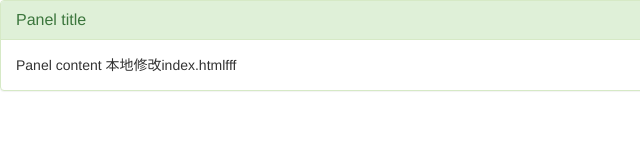
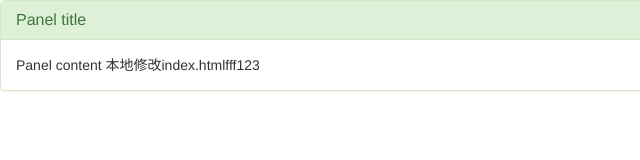
Before and after one commit to caohaohao/vuelearn, a plain HTML site: page index.html in a window 1280 px wide. Shown: the full height of the page, 0-640 px from the left. Drawn offline with Linux system fonts and the light colour scheme.

Commit message:
修改文件后看是否需要输入密码

```diff
--- a/index.html
+++ b/index.html
@@ -15,7 +15,7 @@
       </div>
       <div class="panel-body">
             Panel content
-            本地修改index.htmlfff
+            本地修改index.htmlfff123
       </div>
 </div>
 
```
